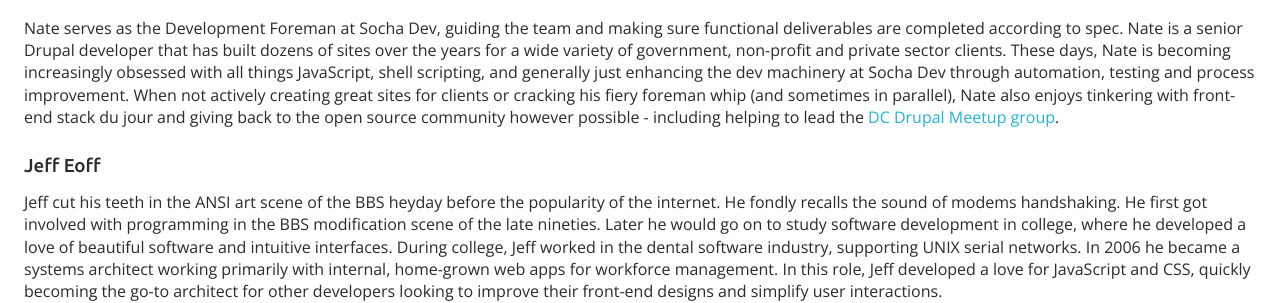
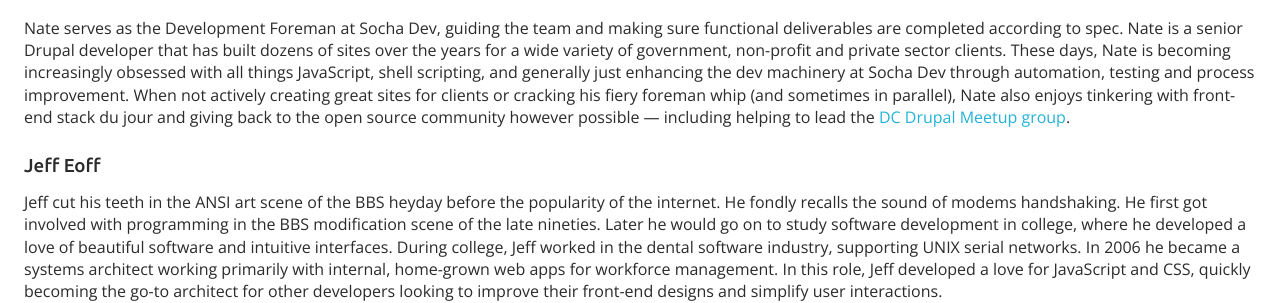
Before and after one commit to SochaDev/sochadev.github.io, a Jekyll site: the page built from executive-summary.md, in a window 1280 px wide and 900 px high, scrolled down 1666 px. Shown: the part 243-546 px from the top of the window. Built offline with Jekyll 4.4.1, drawn with Linux system fonts in a browser that asks for light colours; some of the changed lines change nothing that is shown.

```diff
--- a/_data/team.yml
+++ b/_data/team.yml
@@ -54,7 +54,7 @@
     testing and process improvement. When not actively creating great sites for
     clients or cracking his fiery foreman whip (and sometimes in parallel), Nate
     also enjoys tinkering with front-end stack du jour and giving back to the open
-    source community however possible - including helping to lead the
+    source community however possible &mdash; including helping to lead the
     <a href="http://www.meetup.com/drupal-dc">DC Drupal Meetup group</a>.
   projects: [
     "youngscientistchallenge.com",
```
